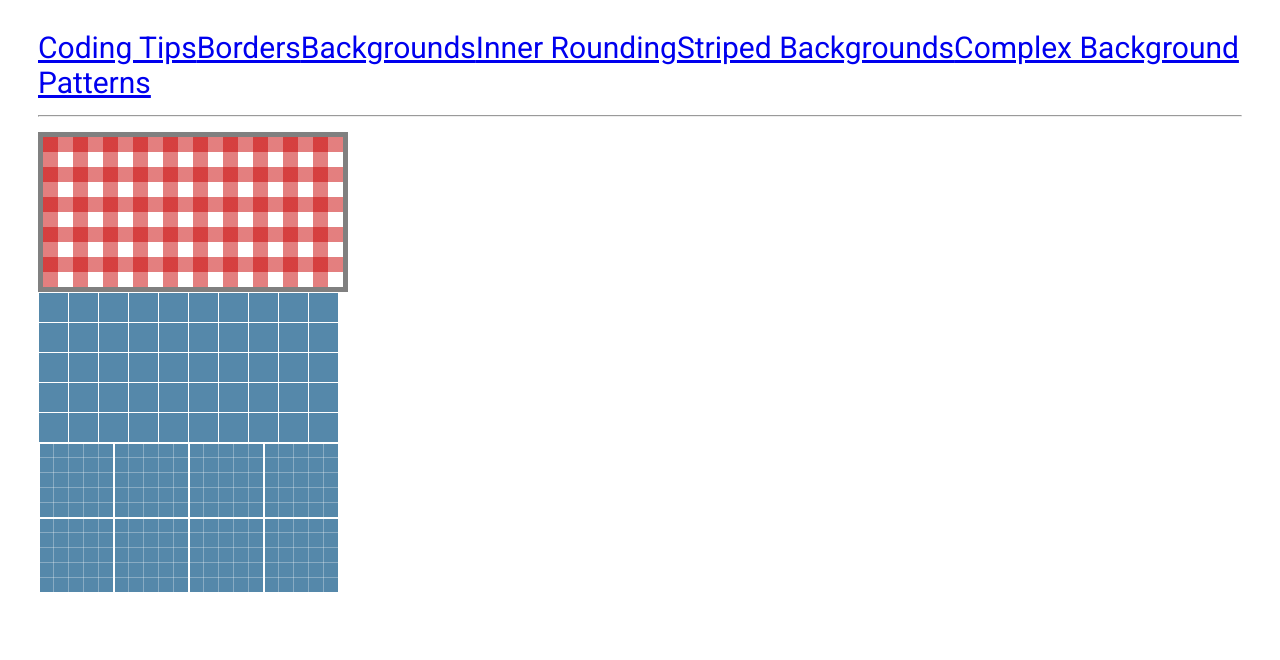
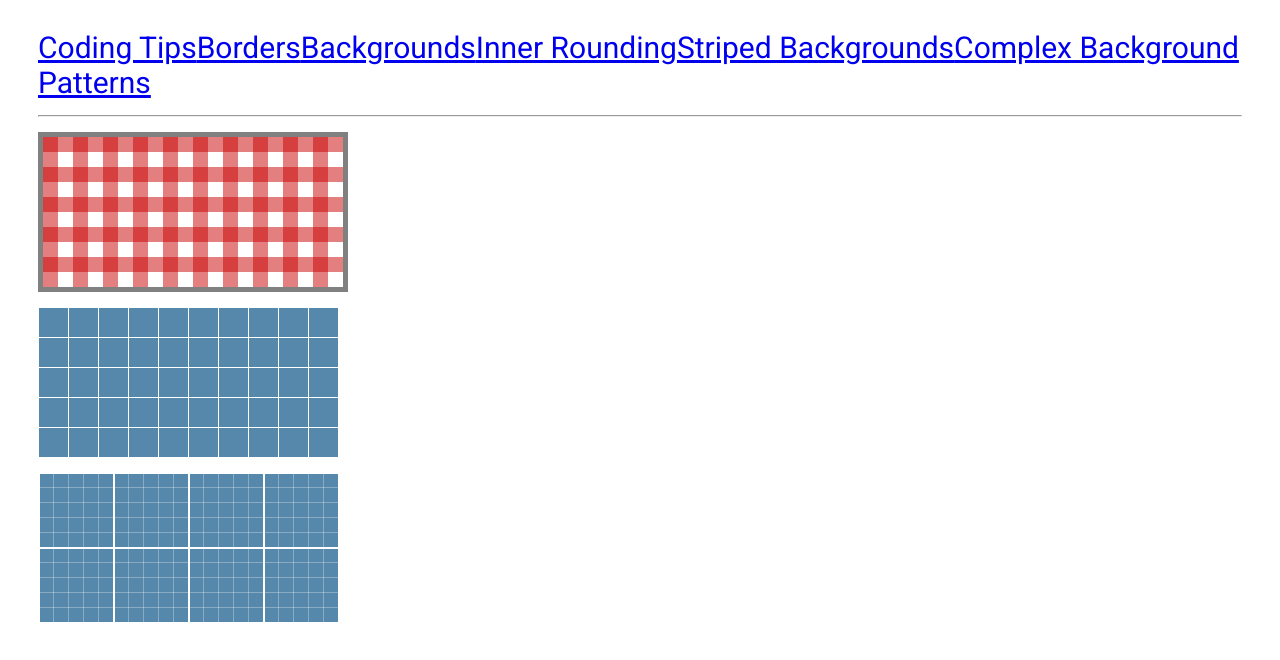
Before and after one commit to ht89/css-secrets, an Angular app: page /complex-bg in a window 1280 px wide. Shown: the top 660 px of the page. Built offline with nearby package versions, Linux system fonts and the light colour scheme.

Commit message:
add div bottom margin

```diff
--- a/src/app/complex-bg-patterns/complex-bg-patterns.component.scss
+++ b/src/app/complex-bg-patterns/complex-bg-patterns.component.scss
@@ -1,3 +1,7 @@
+div {
+    margin-bottom: 15px;
+}
+
 .table-cloth {
     width: 300px;
     height: 150px;
```
